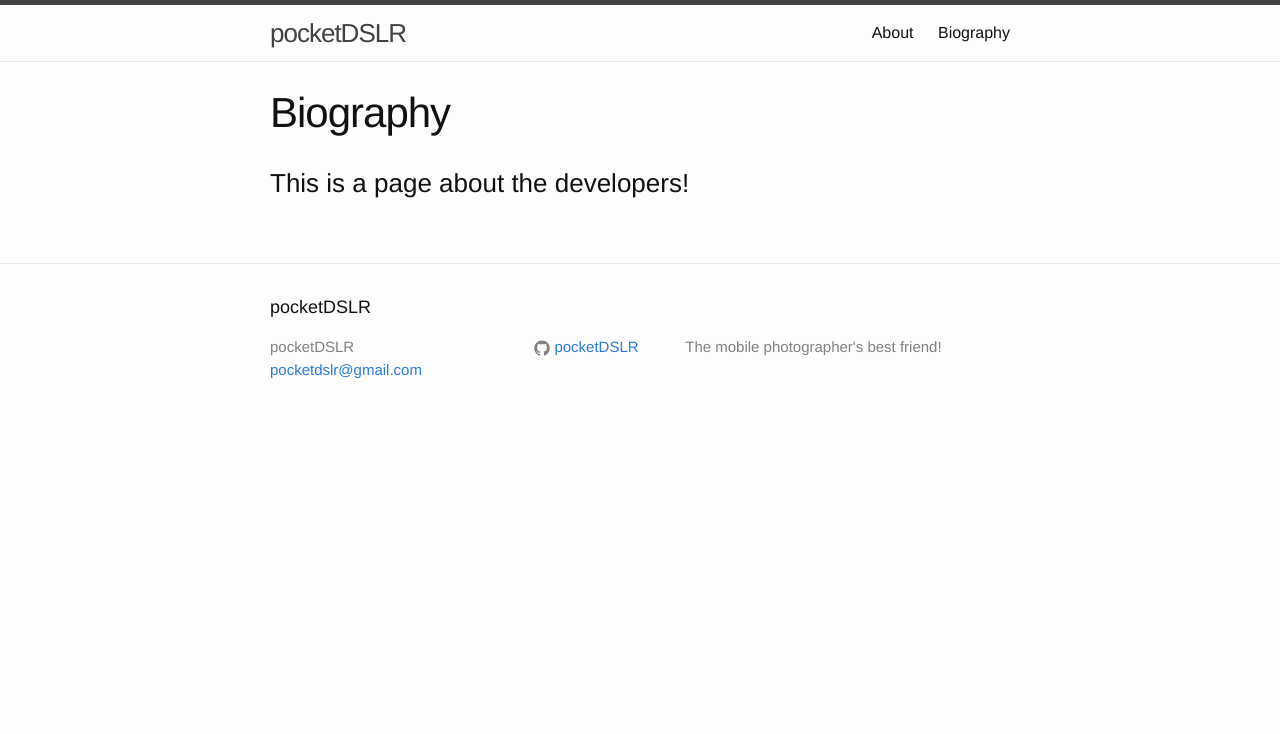
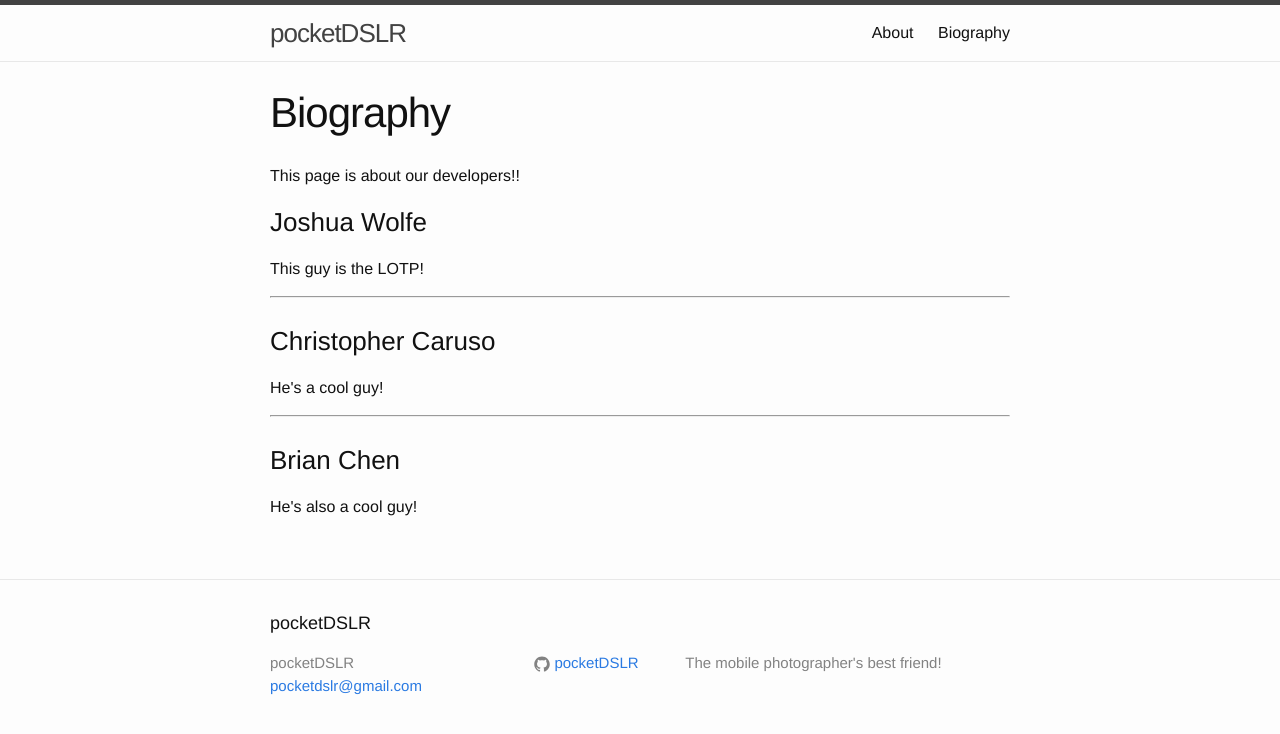
Before and after one commit to pocketDSLR/pocketDSLR.github.io, a Jekyll site: the page built from bio.html, in a window 1280 px wide. Shown: the top 734 px of the page. Built offline with Jekyll 4.4.1, drawn with Linux system fonts in a browser that asks for light colours.

```diff
--- a/bio.html
+++ b/bio.html
@@ -4,4 +4,17 @@
 permalink: /bio/
 ---
 
-<h3>This is a page about the developers!</h3>
+<p>This page is about our developers!!</p>
+
+<h3>Joshua Wolfe</h3>
+<p>This guy is the LOTP!</p>
+<hr>
+
+<br>
+<h3>Christopher Caruso</h3>
+<p>He's a cool guy!</p>
+<hr>
+
+<br>
+<h3>Brian Chen</h3>
+<p>He's also a cool guy!</p>
--- a/index.html
+++ b/index.html
@@ -4,7 +4,7 @@
 
 <div class="home">
 
-  <h1 class="page-heading">Welcome!</h1>
+  <h1 class="page-heading">Power Control & Versatility</h1>
 
 <!--
   <ul class="post-list">
```
Also changed, not shown: _layouts/default.html (+10 -0 lines), _layouts/page.html (+9 -0 lines), _layouts/post.html (+9 -0 lines).
